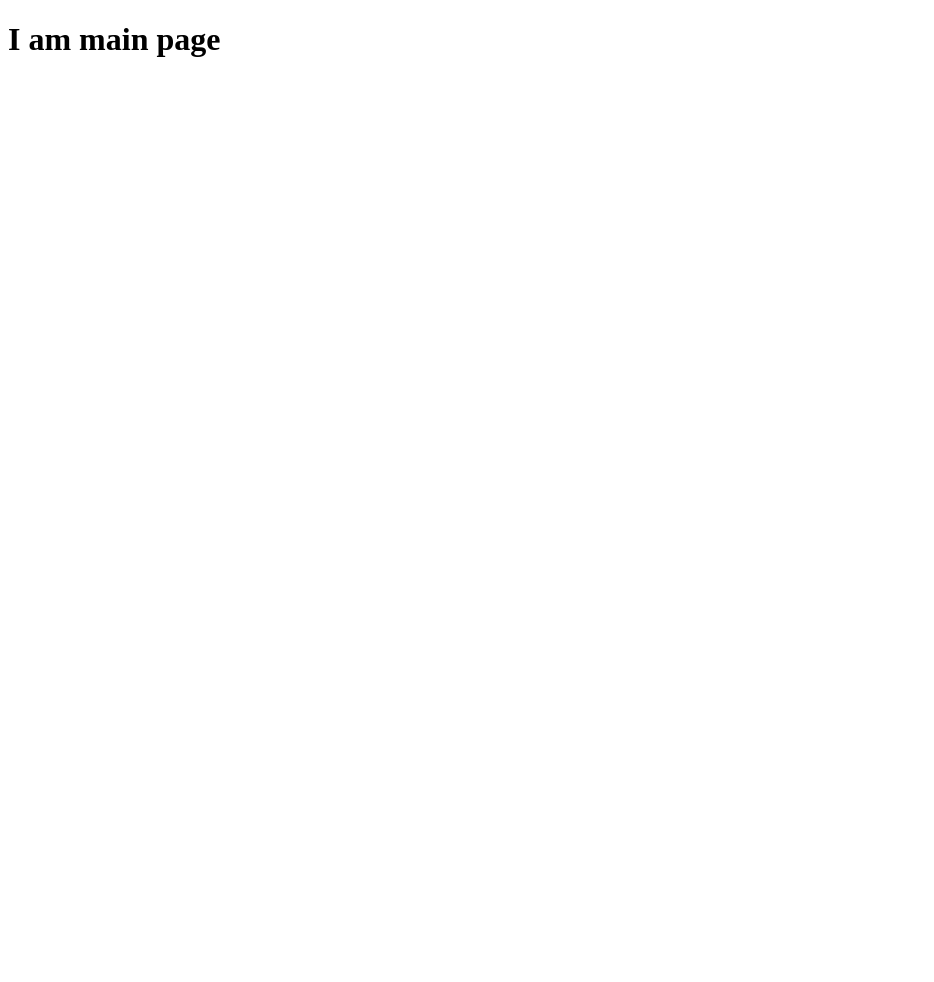
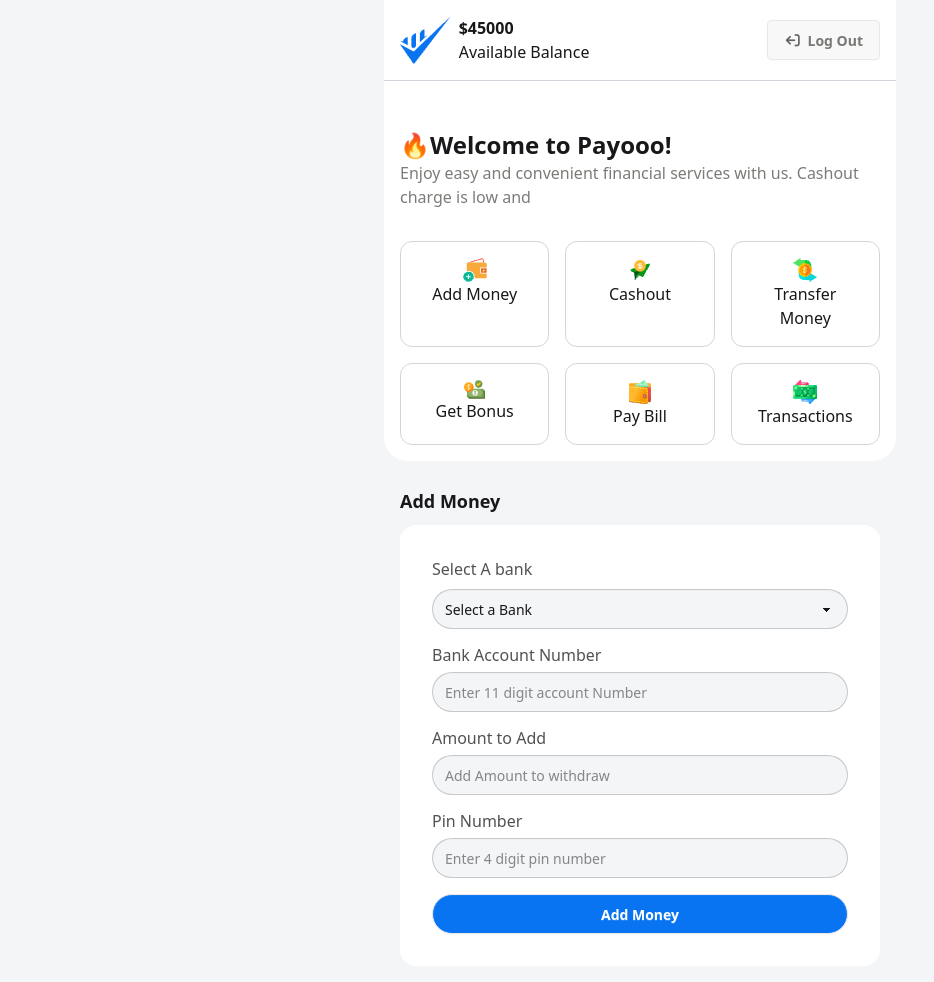
Before and after one commit to sohid7254/Payoo-MFS-Project, a plain HTML site: page home.html in a window 1280 px wide. Shown: the whole page, without its empty margins (0-934 px from the left). Before the commit the page ends 800 px from the top, so only its background shows below. Drawn offline with nearby package versions, Linux system fonts and the light colour scheme.

Commit message:
Add money button added

```diff
--- a/home.html
+++ b/home.html
@@ -4,8 +4,101 @@
     <meta charset="UTF-8">
     <meta name="viewport" content="width=device-width, initial-scale=1.0">
     <title>Document</title>
+    <!-- Deiji UI CDN -->
+    <link href="https://cdn.jsdelivr.net/npm/daisyui@5" rel="stylesheet" type="text/css" />
+    <!-- Tailwind CDN -->
+    <script src="https://cdn.jsdelivr.net/npm/@tailwindcss/browser@4"></script>
+    <link rel="stylesheet" href="https://cdnjs.cloudflare.com/ajax/libs/font-awesome/7.0.0/css/all.min.css" integrity="sha512-DxV+EoADOkOygM4IR9yXP8Sb2qwgidEmeqAEmDKIOfPRQZOWbXCzLC6vjbZyy0vPisbH2SyW27+ddLVCN+OMzQ==" crossorigin="anonymous" referrerpolicy="no-referrer" />
 </head>
-<body>
-    <h1>I am main page</h1>
+<body class="bg-[#F4F5F7] ">
+    <div class="max-w-lg mx-auto bg-white rounded-b-3xl">
+        <div class="border-b-1 border-gray-300 border- min-h-[50px] flex justify-between items-center p-4">
+            <div class="flex">
+                <img src="./assets/Group.png" alt="" class="h-[48px]">
+                <div class="ml-2">
+                    <h2 class="font-bold">$<span id="available-balance">45000</span></h2>
+                    <p>Available Balance</p>
+                </div>
+            </div>
+
+            <div>
+                <button class="btn text-[#08080088]"><i class="fa-solid fa-arrow-right-from-bracket rotate-180 text-[#666768]"></i>Log Out</button>
+            </div>
+
+        </div>
+
+        <div class=" mt-8 p-4">
+            <h1 class="text-2xl font-bold">🔥Welcome to Payooo!</h1>
+            <p class="text-[#08080088]">Enjoy easy and convenient financial services with us. Cashout charge is low and </p>
+        </div>
+
+        <div class=" m-h-[200px] grid grid-cols-3 gap-4 p-4 rounded-b-2xl">
+            <div class="border-1 border-gray-300 text-center rounded-xl p-4">
+                <img src="./assets/wallet1.png" alt="" class="mx-auto">
+                <p>Add Money</p>
+            </div>
+            <div class="border-1 border-gray-300 text-center rounded-xl p-4">
+                <img src="./assets/send1.png" alt="" class="mx-auto">
+                <p>Cashout</p>
+            </div>
+            <div class="border-1 border-gray-300 text-center rounded-xl p-4">
+                <img src="./assets/money1.png" alt="" class="mx-auto">
+                <p>Transfer Money</p>
+            </div>
+            <div class="border-1 border-gray-300 text-center rounded-xl p-4">
+                <img src="./assets/bonus1.png" alt="" class="mx-auto">
+                <p>Get Bonus</p>
+            </div>
+            <div class="border-1 border-gray-300 text-center rounded-xl p-4">
+                <img src="./assets/purse1.png" alt="" class="mx-auto">
+                <p>Pay Bill</p>
+            </div>
+            <div class="border-1 border-gray-300 text-center rounded-xl p-4">
+                <img src="./assets/transaction1.png" alt="" class="mx-auto">
+                <p>Transactions</p>
+            </div>
+
+        </div>
+    </div>
+
+    <div class="all-form-section max-w-lg mx-auto mt-[10px] p-4">
+        <!-- add money -->
+        <div>
+            <h1 class="text-lg font-semibold mb-[10px]">Add Money</h1>
+            <form action="" class="bg-white rounded-2xl p-8">
+                <div>
+                    <h1 class="text-[#080808b3] mb-[5px] font-medium">Select A bank</h1>
+                    <select class="select bg-[#F4F5F7] mt-[3px] rounded-3xl w-full" id="bank">
+                        <option disabled selected>Select a Bank</option>
+                        <option>IFIC Bank</option>
+                        <option>Dutch Bangla Bank</option>
+                        <option>Jamuna Bank</option>
+                        <option>Islami Bank</option>
+                        <option>Janata Bank</option>
+                        <option>Brac Bank</option>
+                        <option>Exim Bank</option>
+                    </select>
+                </div>
+                <div class="mt-[14px]">
+                    <label for="" class="text-[#080808b3] font-medium">Bank Account Number</label> <br>
+                    <input type="text" placeholder="Enter 11 digit account Number" id="account-number" class="input bg-[#F4F5F7] mt-[5px] rounded-3xl w-full ">
+                </div>
+                <div class="mt-[14px]">
+                    <label for="" class="text-[#080808b3] font-medium mb-[5px]">Amount to Add</label> <br>
+                    <input type="text" placeholder="Add Amount to withdraw" id="amount-toAdd"  class="input bg-[#F4F5F7] mt-[5px] rounded-3xl w-full">
+                </div>
+                <div class="mt-[14px]">
+                    <label for="" class="text-[#080808b3] font-medium">Pin Number</label><br>
+                    <input type="text" placeholder="Enter 4 digit pin number" id="add-pin" class="input bg-[#F4F5F7] mt-[5px] rounded-3xl w-full ">
+                </div>
+
+                <button class="btn bg-[#0874F2] mt-[16px]  w-full rounded-3xl font-semibold text-white" id="btn-addMoney">Add Money</button>
+            </form>
+
+        </div>
+    </div>
+
+    <!-- Home Js -->
+    <script src="./home.js"></script>
 </body>
 </html>
--- /dev/null
+++ b/home.js
@@ -0,0 +1,18 @@
+document.getElementById("btn-addMoney").addEventListener('click',function(e){
+    e.preventDefault();
+
+    const bank = document.getElementById("bank").value
+
+    const accountNumber = document.getElementById("account-number").value
+
+    const amount = parseInt(document.getElementById("amount-toAdd").value);
+
+    const pin = document.getElementById("add-pin").value
+
+    const availableBalance = parseInt(document.getElementById("available-balance").innerText);
+
+    const totalNewAvailableBalance = amount + availableBalance;
+
+    document.getElementById("available-balance").innerText = totalNewAvailableBalance;
+
+})
```
